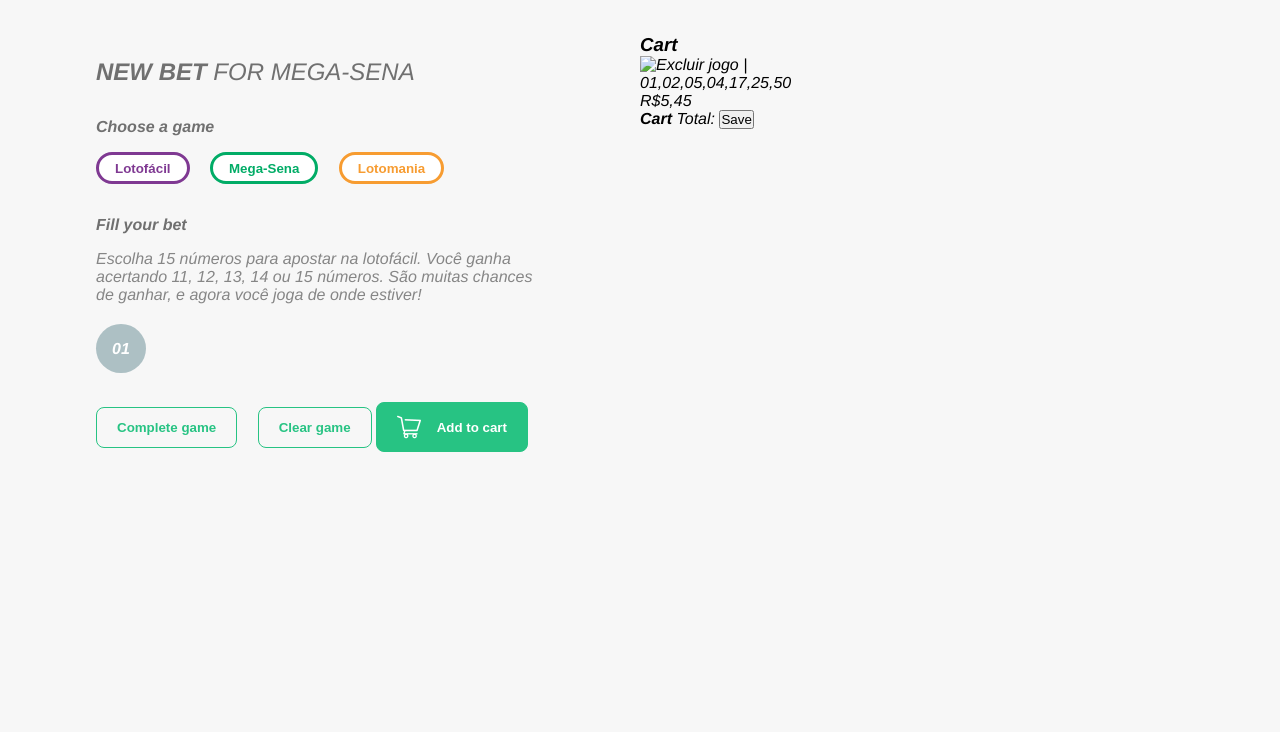
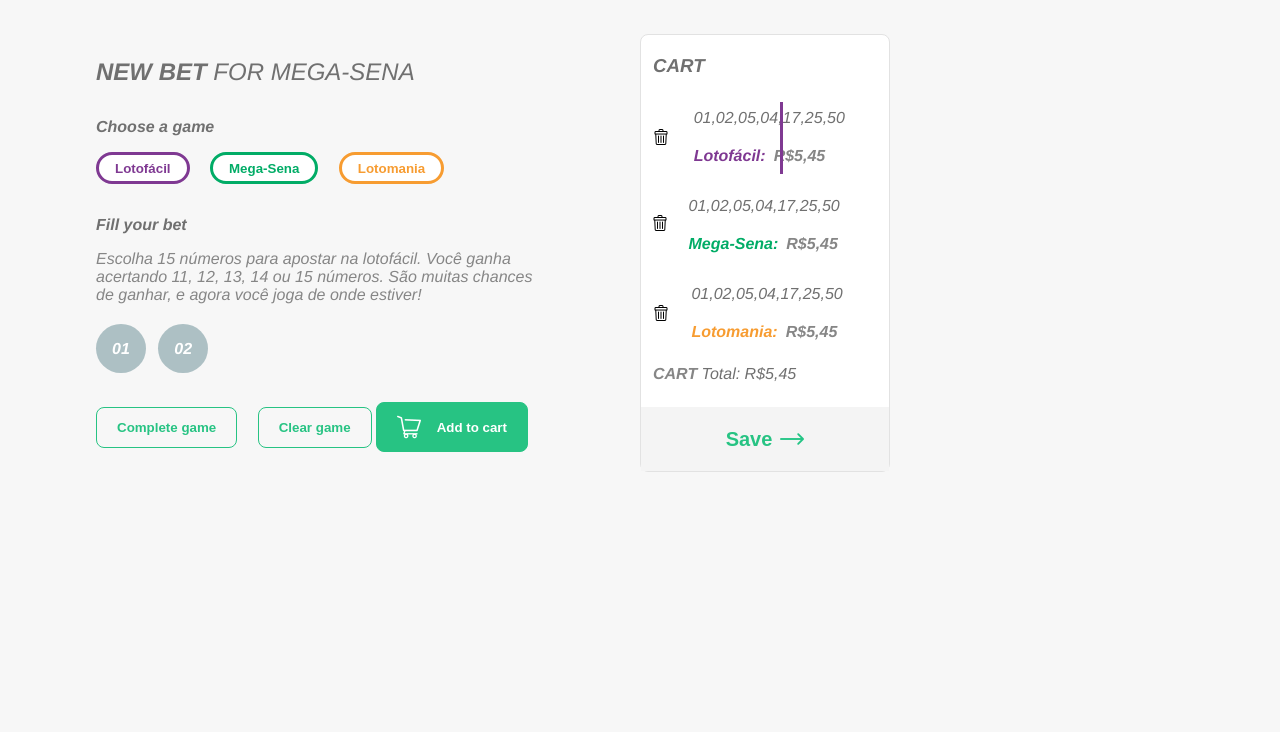
Before and after one commit to martinsgabriel1956/prova_jsninja, a plain HTML site: page index.html in a window 1280 px wide. Shown: the part 68-800 px from the top of the page. Drawn offline with Linux system fonts and the light colour scheme.

Commit message:
feat: more static examples added

```diff
--- a/index.html
+++ b/index.html
@@ -22,7 +22,7 @@
       <nav class="nav-link">
         <a href="#">
           Log out
-          <img src="./assets/next.png" alt="Sair">
+          <img src="./assets/right-arrow.png" alt="Sair">
         </a>
       </nav>
     </nav>
@@ -46,6 +46,7 @@
 
       <div class="numbers">
         <span id="num">01</span>
+        <span id="num">02</span>
       </div>
 
       <div class="options">
@@ -64,22 +65,66 @@
     </section>
 
     <section id="cart">
-      <h3>Cart</h3>
+      <div class="card-cart">
+        <h3>cart</h3>
 
         <div class="game-numbers">
-        <img src="./assets//trash.png" alt="Excluir jogo">
-        <span>|</span>
-        <p .class="cart-numbers">
+          <img src="./assets/trash.png" alt="Excluir jogo">
+          <span id="pipe"></span>
+         <div class="numbers-choosed">
+            <p class="cart-numbers">
               01,02,05,04,17,25,50
             </p>
-        <span class="game-price">
+             <div class="game-price">
+               <p id="loto">Lotofácil:</p>
+               <p id="game-price">
                  R$5,45
-        </span>
+               </p>
+             </div>
+          </div>
+        </div>
+        <div class="game-numbers">
+          <p><img src="./assets/trash.png" alt="Excluir jogo"></p>
+          <span id="pipe"></span>
+         <div class="numbers-choosed">
+            <p class="cart-numbers">
+              01,02,05,04,17,25,50
+            </p>
+
+             <div class="game-price">
+               <p id="mega">Mega-Sena:</p>
+               <p id="game-price">
+                 R$5,45
+               </p>
+             </div>
+          </div>
         </div>
 
-      <span><strong>Cart</strong> Total: <span class="total-value"></span></span>
+        <div class="game-numbers">
+          <img src="./assets/trash.png" alt="Excluir jogo">
+          <span id="pipe"></span>
+         <div class="numbers-choosed">
+            <p class="cart-numbers">
+              01,02,05,04,17,25,50
+            </p>
+             <div class="game-price">
+               <p id="mania">Lotomania:</p>
+               <p id="game-price">
+                 R$5,45
+               </p>
+             </div>
+          </div>
+        </div>
 
-      <button class="save-btn">Save</button>
+        <span id="value-cart"><strong>Cart</strong> Total: <span class="total-value">R$5,45</span></span>
+
+        <div class="btn-cart">
+          <button class="save-btn">
+            Save
+            <img src="./assets/right-arrow-btn.png" alt="">
+          </button>
+        </div>
+      </div>
     </section>
   </main>
 
```
Lines whose indentation alone changed are shown as unchanged.
